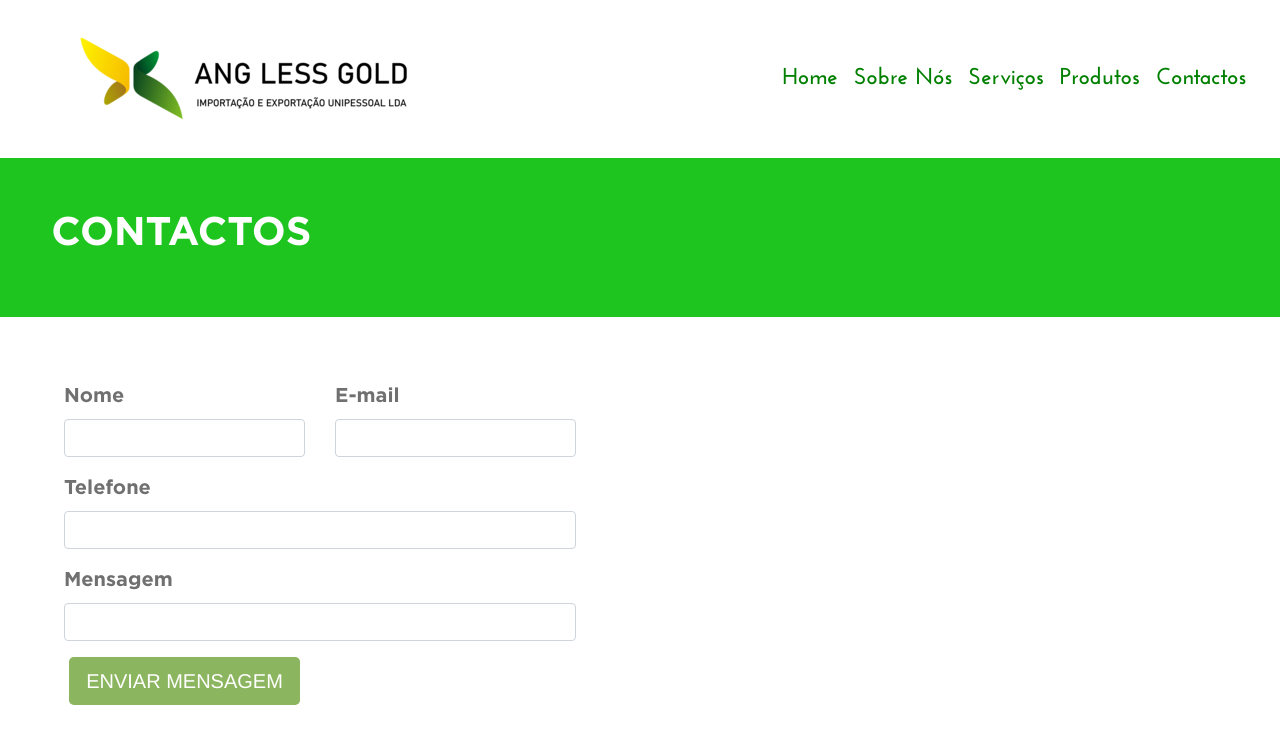
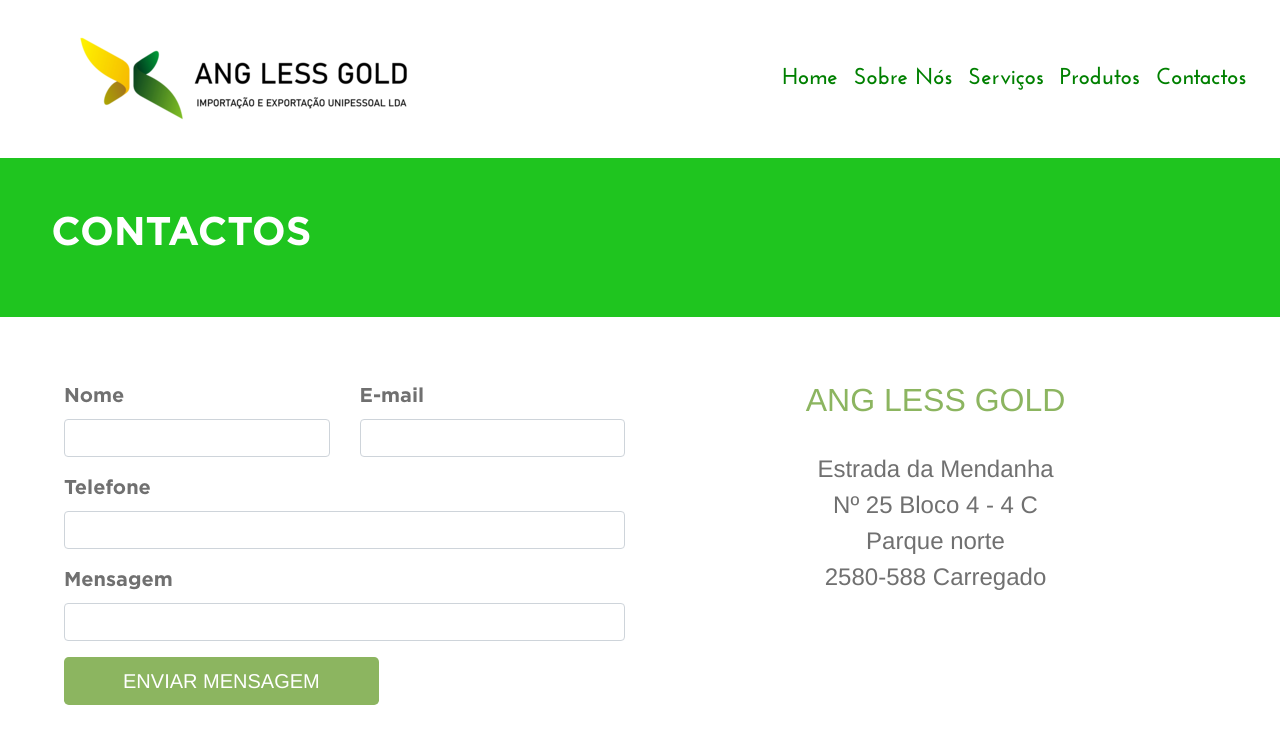
Before and after one commit to uByte2020/Ang-lessGold, a Vue app: page /Contacto in a window 1280 px wide. Shown: the top 744 px of the page. Built offline with nearby package versions, Linux system fonts and the light colour scheme.

Commit message:
Formulario|Completo

```diff
--- a/src/views/Contacto.vue
+++ b/src/views/Contacto.vue
@@ -6,7 +6,9 @@
         <div class="col-12 ContactoTitulo">
           <h1>CONTACTOS</h1>
         </div>
-        <div class="col-6" id="Formulario">
+        <div class="col-12" id="Formulario">
+          <div class="row">
+            <div class="col-lg-6 col-xl-6 col-sm-12 col-md-6">
               <form action="">
                 <div class="row">
                   <div class="col-6">
@@ -30,15 +32,40 @@
                   <div class="col-12">
                     <div class="form-group">
                       <label for="Mensagem">Mensagem</label>
-                  <input type="text-area" name="Mensagem" class="form-control" />
+                      <input
+                        type="text-area"
+                        name="Mensagem"
+                        class="form-control"
+                      />
                     </div>
                   </div>
-              <div class="col-6">
-                <button type="submit" class="btn btn-default btn-lg">ENVIAR MENSAGEM</button>
+                  <div class="col-lg-7 col-xl-7 col-sm-12 col-md-7">
+                    <button
+                      type="submit"
+                      class="btn btn-default btn-lg btn-block"
+                    >
+                      ENVIAR MENSAGEM
+                    </button>
                   </div>
                 </div>
               </form>
             </div>
+            <div class="col-lg-6 col-xl-6 col-sm-12 col-md-6">
+              <div class="row">
+                <div class="col-12 AngLess">
+                  <h2 class="AngLessTitulo">ANG LESS GOLD</h2>
+                </div>
+                <div class="col-12 Texto">
+                  <p>
+                    Estrada da Mendanha <br />Nº 25 Bloco 4 - 4 C <br />Parque
+                    norte <br />2580-588 Carregado
+                  </p>
+                </div>
+              </div>
+            </div>
+          </div>
+        </div>
+
         <!-- <Footer /> -->
       </div>
     </div>
@@ -85,8 +112,26 @@
 .form-group {
   text-align: left !important;
 }
-.btn{
+.btn {
   color: #fff;
-  background-color: #8CB560;
+  background-color: #8cb560;
+  widows: 100%;
+}
+.btn:hover {
+  color: #fff;
+}
+.AngLess {
+  text-align: center;
+}
+.AngLessTitulo {
+  color: #8cb560;
+}
+.Texto {
+  color: #707070;
+  font-size: 24px;
+  margin-top: 4%;
+  /* margin-left: 31%; */
+  /* text-align: left; */
+  /* width: 40px !important; */
 }
 </style>
```
Lines whose indentation alone changed are shown as unchanged.
